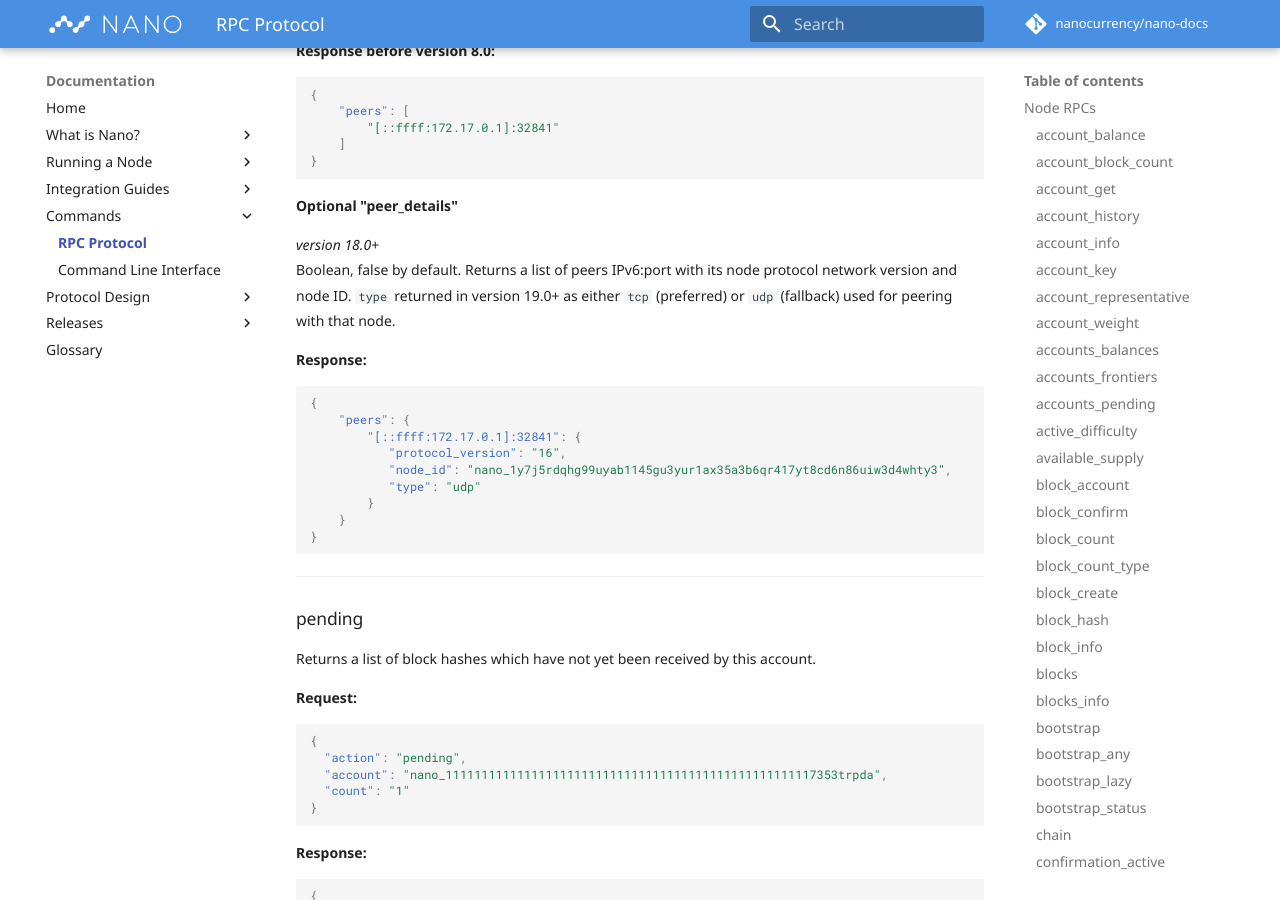
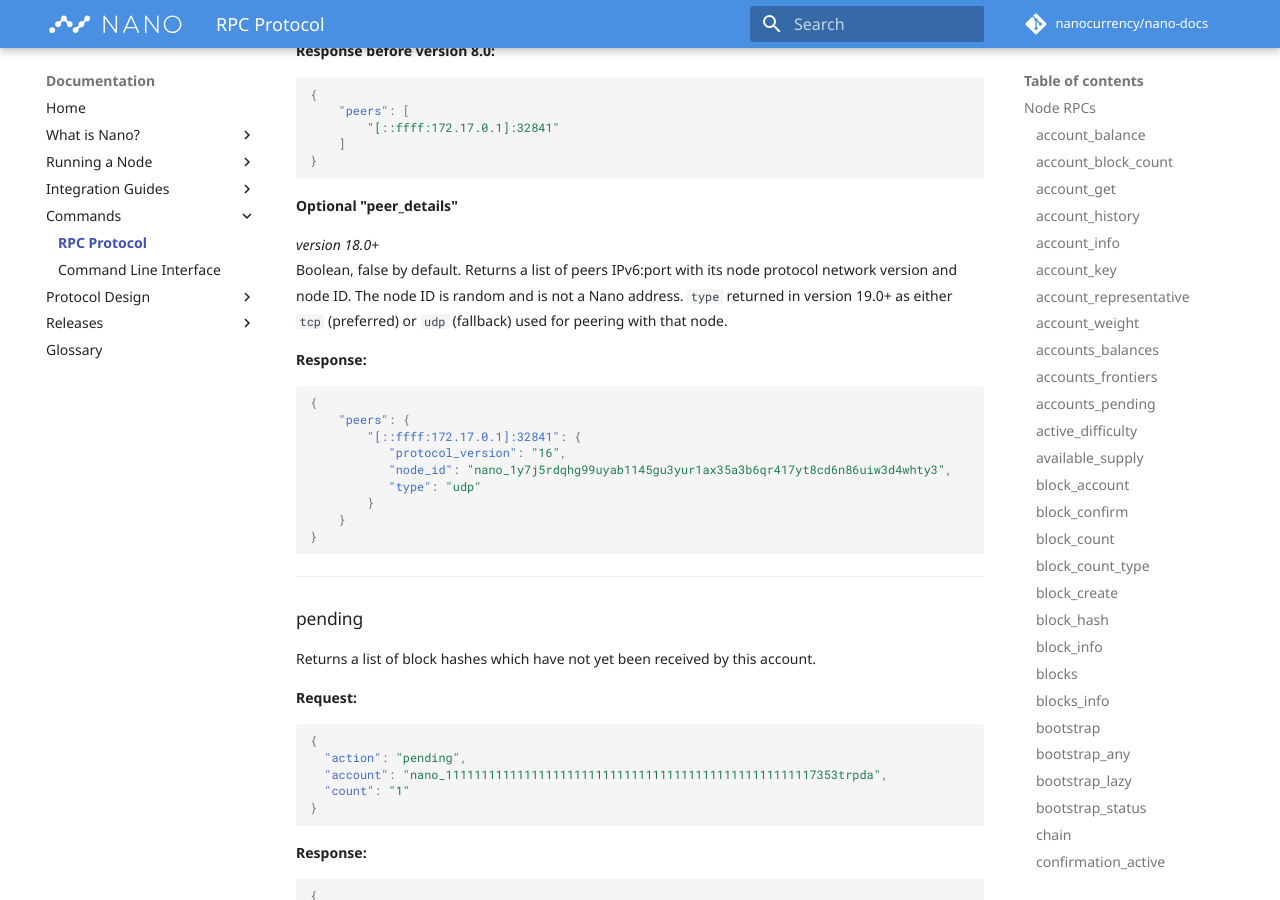
Before and after one commit to nanocurrency/nano-docs, an MkDocs documentation site: the page built from docs/commands/rpc-protocol.md, in a window 1280 px wide and 900 px high, scrolled down 33089 px. Built offline with MkDocs 1.6.1 and Material for MkDocs 9.7.7, drawn with Linux system fonts in a browser that asks for light colours; comment, search, counter and statistics services are not loaded; some of the changed text lies outside the part shown.

Commit message:
confusion node_id

````diff
--- a/docs/commands/rpc-protocol.md
+++ b/docs/commands/rpc-protocol.md
@@ -1556,7 +1556,7 @@
 **Optional "peer_details"**
 
 _version 18.0+_
-Boolean, false by default. Returns a list of peers IPv6:port with its node protocol network version and node ID. `type` returned in version 19.0+ as either `tcp` (preferred) or `udp` (fallback) used for peering with that node.
+Boolean, false by default. Returns a list of peers IPv6:port with its node protocol network version and node ID. The node ID is random and is not a Nano address. `type` returned in version 19.0+ as either `tcp` (preferred) or `udp` (fallback) used for peering with that node.
 
 **Response:**
 ```json
````
Also changed, not shown: other parts of docs/commands/rpc-protocol.md (+1 -1 lines).
